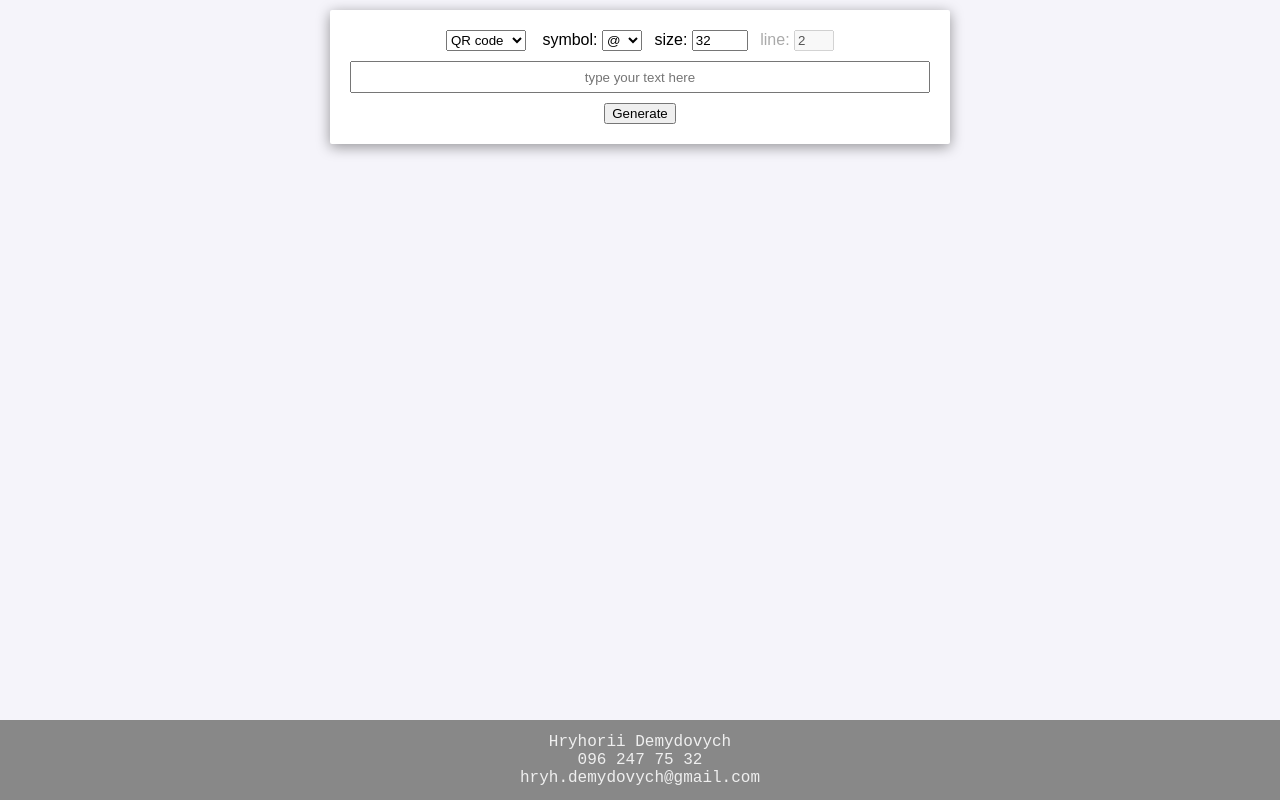
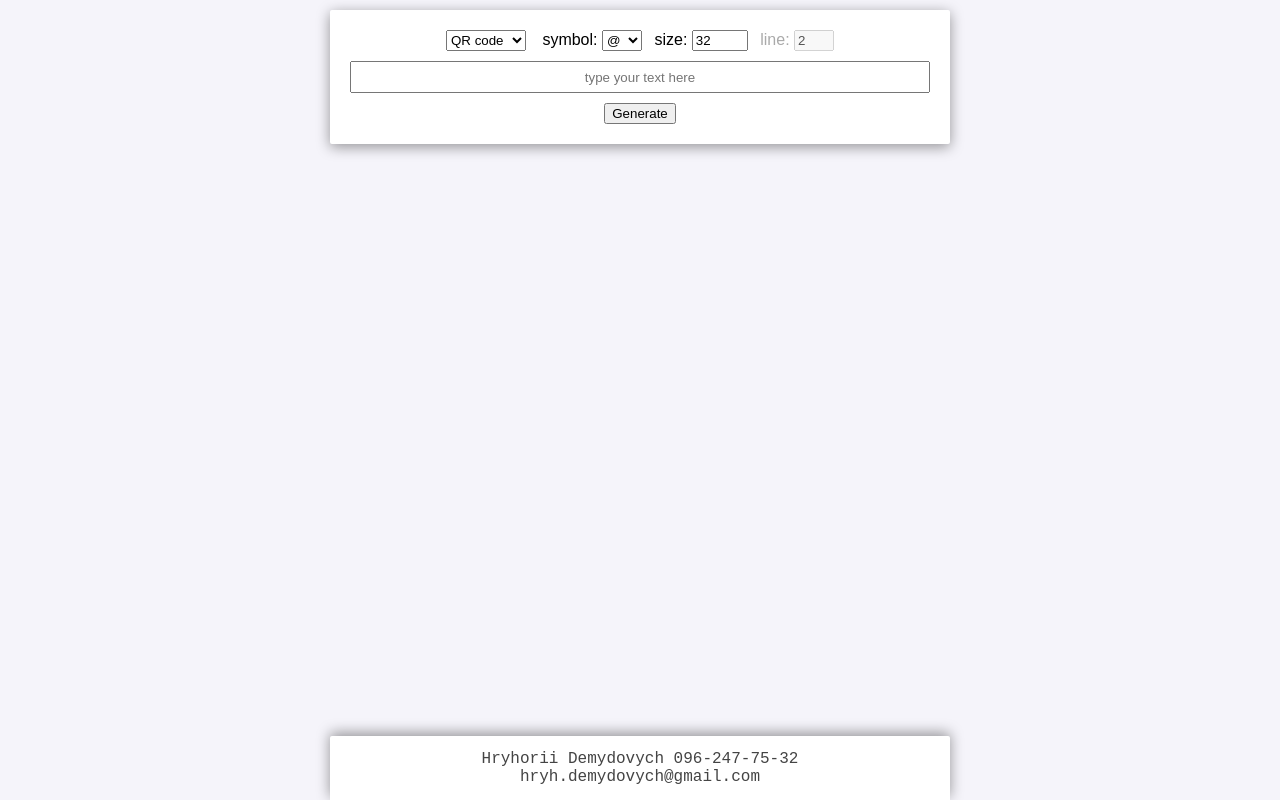
Before and after one commit to idapgroup/Guidelines, a plain HTML site: page Internship/iOS/2023/index.html in a window 1280 px wide. Drawn offline with Linux system fonts and the light colour scheme.

Commit message:
markup and styles fixed

```diff
--- a/Internship/iOS/2023/css/style.css
+++ b/Internship/iOS/2023/css/style.css
@@ -31,10 +31,11 @@ img {
 .content {
   margin: 0 auto;
   background-color: rgb(0 255 255 / 0%);
-  /* background-color: plum; */
 }
 
 .interface-card {
+  position: fixed;
+  left: calc(50% - 310px);
   width: 620px;
   margin: 10px auto 20px auto;
   display: flex;
@@ -49,21 +50,25 @@ img {
 .input-section {
   display: flex;
   flex-direction: column;
-  /* margin-bottom: 20px; */
   align-items: center;
-  /* background-color: yellow; */
 }
 
 .footer {
-  height: 80px;
-  margin-top: auto; /* sticky footer */
-  background-color: #888;
-  color: #efefef;
+  position: fixed;
+  bottom: 0;
+  left: calc(50% - 310px);
+  height: 64px;
+  width: 620px;
+  background-color: #fff;
+  color: #444;
   display: flex;
   flex-direction: column;
   justify-content: center;
   align-items: center;
   font-family: 'Roboto Mono', monospace;
+  border-top-left-radius: 2px;
+  border-top-right-radius: 2px;
+  box-shadow: 0 -3px 14px rgb(0 0 0 / 40%);
 }
 
 .info-string {
@@ -103,7 +108,7 @@ img {
 .output-container {
   display: flex;
   justify-content: center;
-  margin: 0 0 20px 0;
+  margin: 164px 0 100px 0;
 }
 
 pre {
@@ -111,6 +116,9 @@ pre {
 }
 
 .spinner {
+  position: fixed;
+  top: 164px;
+  left: calc(50% - 48px);
   margin: 0 auto;
   border: 12px solid #cfcfcf;
   border-top: 12px solid #4a89dc;
@@ -137,5 +145,5 @@ pre {
 }
 
 .disabled {
-  color: #AAA;
+  color: #aaa;
 }
--- a/Internship/iOS/2023/index.html
+++ b/Internship/iOS/2023/index.html
@@ -91,8 +91,7 @@
       </main>
 
       <footer class="footer">
-        <span class="info-string">Hryhorii Demydovych</span>
-        <span class="info-string">096 247 75 32</span>
+        <span class="info-string">Hryhorii Demydovych 096-247-75-32</span>
         <span class="info-string">hryh.demydovych@gmail.com</span>
       </footer>
     </div>
```
